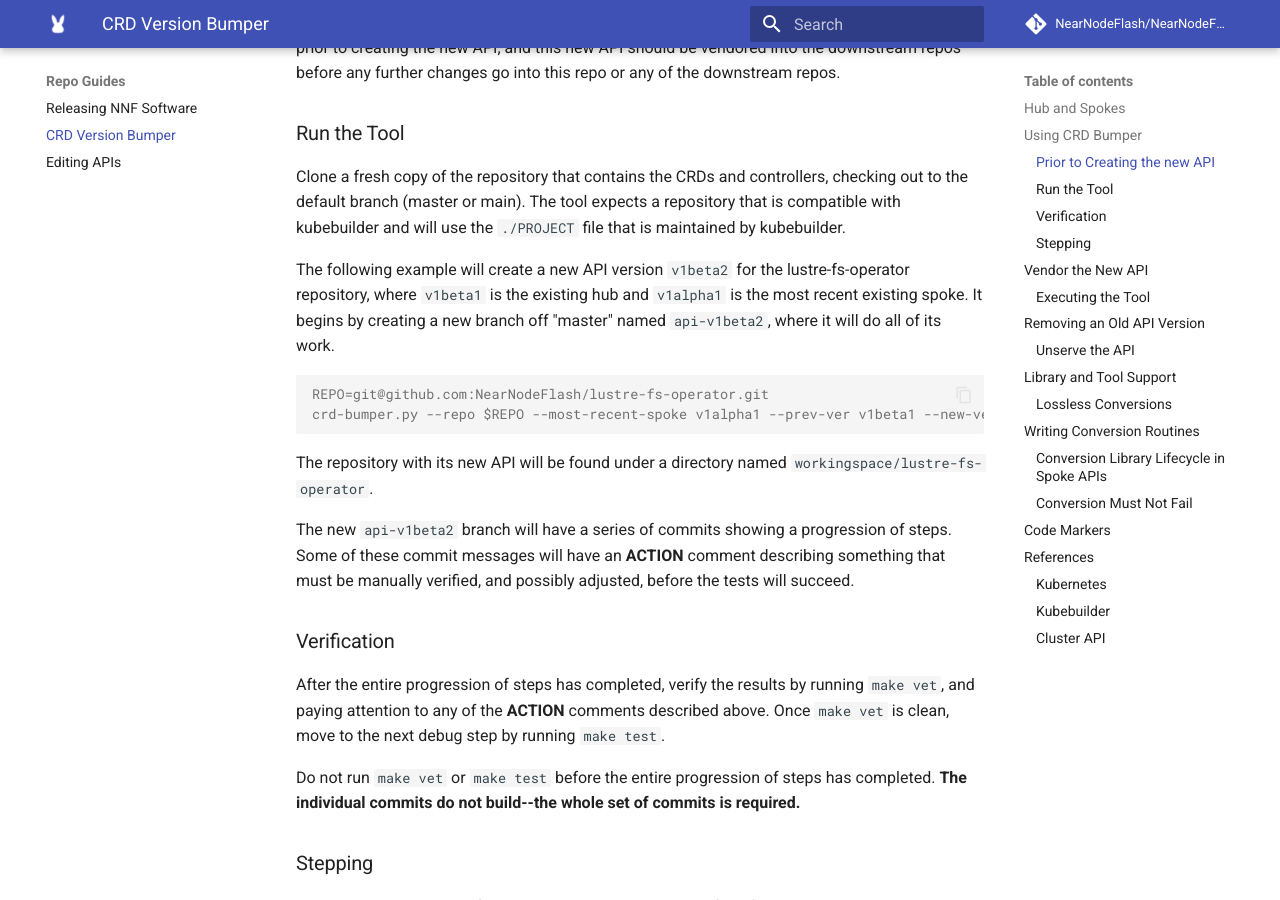
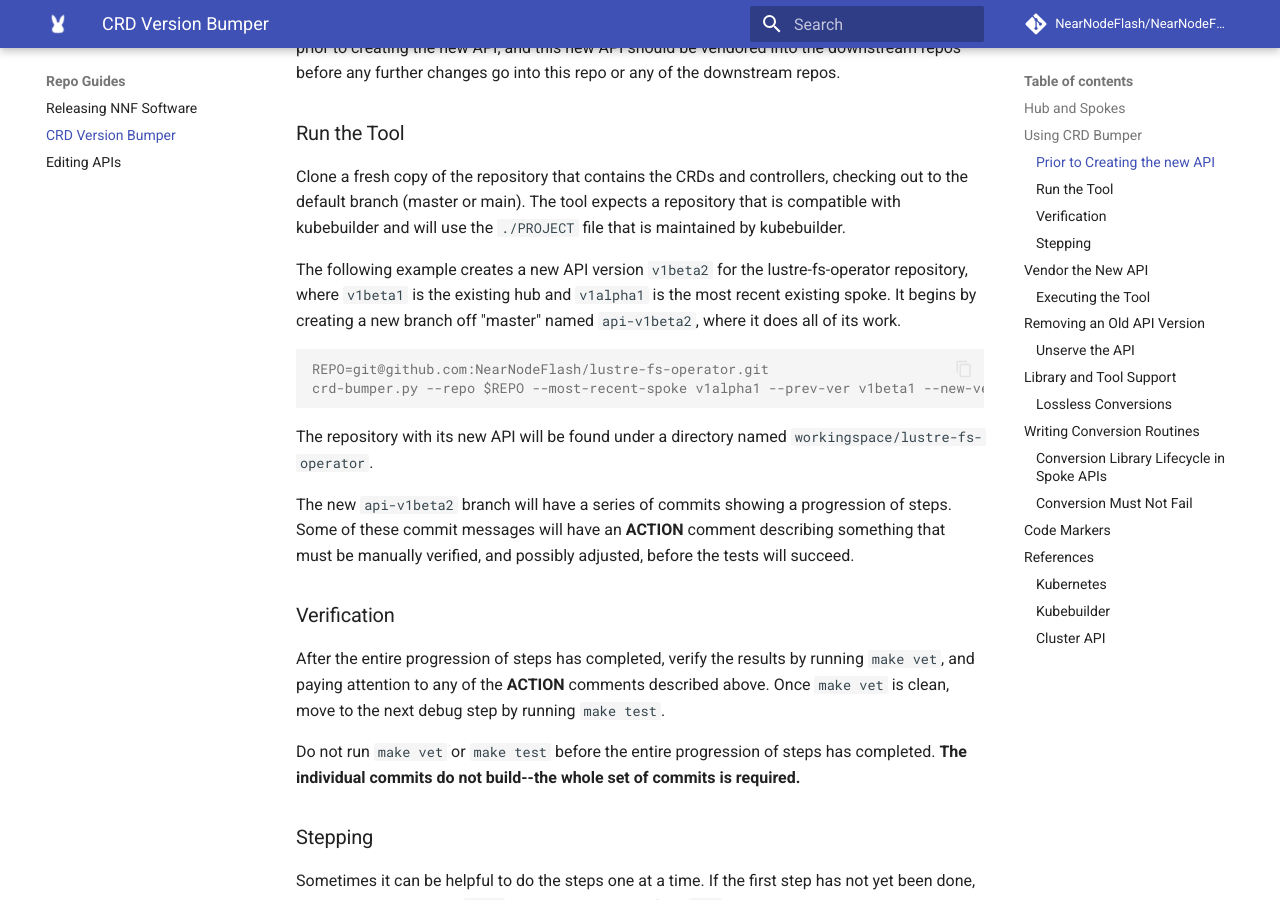
Before and after one commit to NearNodeFlash/NearNodeFlash.github.io, an MkDocs documentation site: the page built from docs/repo-guides/crd-bumper/readme.md, in a window 1280 px wide and 900 px high, scrolled down 835 px. Built offline with MkDocs 1.6.1 and Material for MkDocs 9.7.7, drawn with Linux system fonts in a browser that asks for light colours; comment, search, counter and statistics services are not loaded; the version menu is left out.

Commit message:
Update docs/repo-guides/crd-bumper/readme.md
Co-authored-by: Tony Floeder <anthony.floeder@hpe.com>

````diff
--- a/docs/repo-guides/crd-bumper/readme.md
+++ b/docs/repo-guides/crd-bumper/readme.md
@@ -28,7 +28,7 @@ For the easiest vendoring experience, the downstream repos should be up to date
 
 Clone a fresh copy of the repository that contains the CRDs and controllers, checking out to the default branch (master or main). The tool expects a repository that is compatible with kubebuilder and will use the `./PROJECT` file that is maintained by kubebuilder.
 
-The following example will create a new API version `v1beta2` for the lustre-fs-operator repository, where `v1beta1` is the existing hub and `v1alpha1` is the most recent existing spoke. It begins by creating a new branch off "master" named `api-v1beta2`, where it will do all of its work.
+The following example creates a new API version `v1beta2` for the lustre-fs-operator repository, where `v1beta1` is the existing hub and `v1alpha1` is the most recent existing spoke. It begins by creating a new branch off "master" named `api-v1beta2`, where it does all of its work.
 
 ```console
 REPO=git@github.com:NearNodeFlash/lustre-fs-operator.git
````
